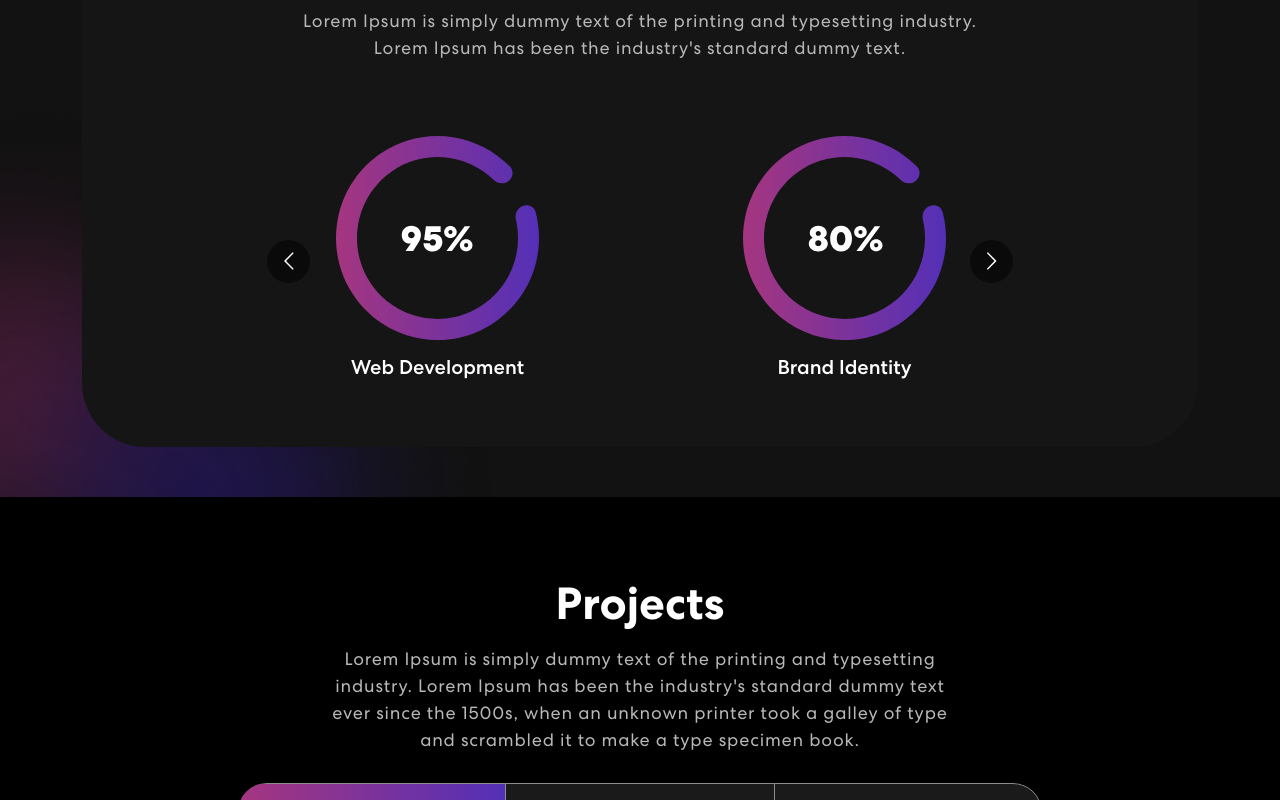
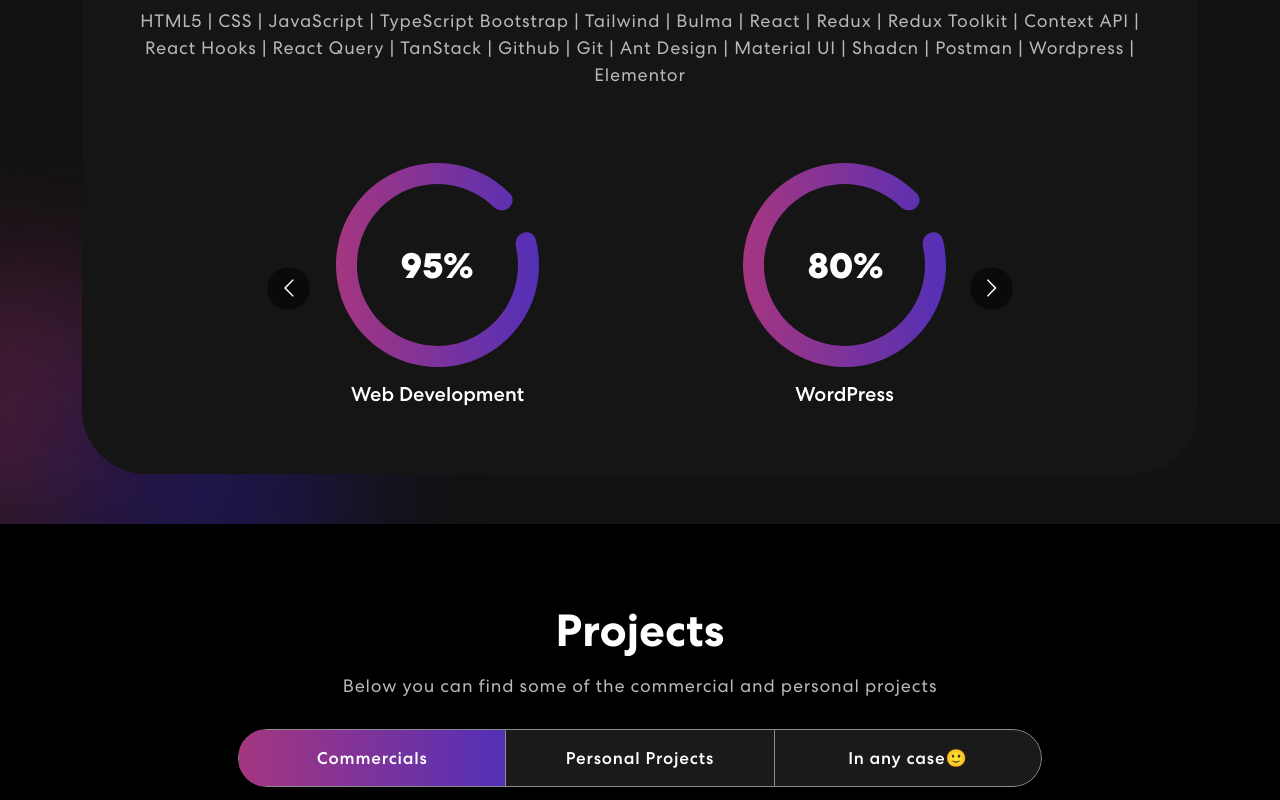
Before and after one commit to vusalvali/my-portfolio, a React (Vite) app: page / in a window 1280 px wide. Shown: the part 860-1660 px from the top of the page. Built offline with nearby package versions, Linux system fonts and the light colour scheme.

Commit message:
refinement

```diff
--- a/src/components/Projects.jsx
+++ b/src/components/Projects.jsx
@@ -86,11 +86,7 @@ export const Projects = () => {
                 >
                   <h2>Projects</h2>
                   <p>
-                    Lorem Ipsum is simply dummy text of the printing and
-                    typesetting industry. Lorem Ipsum has been the industry's
-                    standard dummy text ever since the 1500s, when an unknown
-                    printer took a galley of type and scrambled it to make a
-                    type specimen book.
+                    Below you can find some of the commercial and personal projects
                   </p>
                   <Tab.Container id="projects-tabs" defaultActiveKey="first">
                     <Nav
--- a/src/components/Skills.jsx
+++ b/src/components/Skills.jsx
@@ -1,31 +1,31 @@
 import meter1 from "../assets/img/meter1.svg";
 import meter2 from "../assets/img/meter2.svg";
 import meter3 from "../assets/img/meter3.svg";
-import Carousel from 'react-multi-carousel';
-import 'react-multi-carousel/lib/styles.css';
+import Carousel from "react-multi-carousel";
+import "react-multi-carousel/lib/styles.css";
 import arrow1 from "../assets/img/arrow1.svg";
 import arrow2 from "../assets/img/arrow2.svg";
-import colorSharp from "../assets/img/color-sharp.png"
+import colorSharp from "../assets/img/color-sharp.png";
 
 export const Skills = () => {
   const responsive = {
     superLargeDesktop: {
       // the naming can be any, depends on you.
       breakpoint: { max: 4000, min: 3000 },
-      items: 5
+      items: 5,
     },
     desktop: {
       breakpoint: { max: 3000, min: 1024 },
-      items: 3
+      items: 3,
     },
     tablet: {
       breakpoint: { max: 1024, min: 464 },
-      items: 2
+      items: 2,
     },
     mobile: {
       breakpoint: { max: 464, min: 0 },
-      items: 1
-    }
+      items: 1,
+    },
   };
 
   return (
@@ -35,19 +35,28 @@ export const Skills = () => {
           <div className="col-12">
             <div className="skill-bx wow zoomIn">
               <h2>Skills</h2>
-                        <p>Lorem Ipsum is simply dummy text of the printing and typesetting industry.<br></br> Lorem Ipsum has been the industry's standard dummy text.</p>
-                        <Carousel responsive={responsive} infinite={true} className="owl-carousel owl-theme skill-slider">
+              <p>
+                HTML5 | CSS | JavaScript | TypeScript Bootstrap | Tailwind |
+                Bulma | React | Redux | Redux Toolkit | Context API | React
+                Hooks | React Query | TanStack | Github | Git | Ant Design |
+                Material UI | Shadcn | Postman | Wordpress | Elementor<br></br>{" "}
+              </p>
+              <Carousel
+                responsive={responsive}
+                infinite={true}
+                className="owl-carousel owl-theme skill-slider"
+              >
                 <div className="item">
                   <img src={meter1} alt="Image" />
                   <h5>Web Development</h5>
                 </div>
                 <div className="item">
                   <img src={meter2} alt="Image" />
-                                <h5>Brand Identity</h5>
+                  <h5>WordPress</h5>
                 </div>
                 <div className="item">
                   <img src={meter3} alt="Image" />
-                                <h5>Logo Design</h5>
+                  <h5>React</h5>
                 </div>
                 <div className="item">
                   <img src={meter1} alt="Image" />
@@ -60,5 +69,5 @@ export const Skills = () => {
       </div>
       <img className="background-image-left" src={colorSharp} alt="Image" />
     </section>
-  )
-}
+  );
+};
```
Lines whose indentation alone changed are shown as unchanged.
